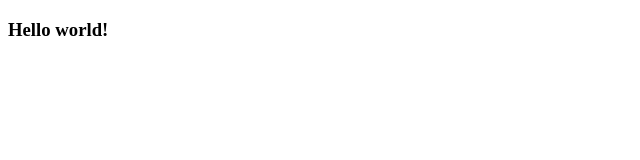
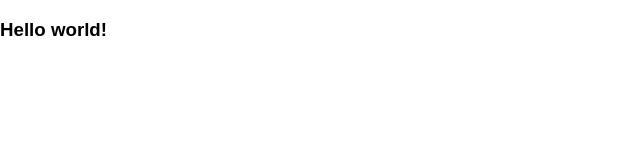
Before and after one commit to kimjoergensen/waddle, a React (Vite) app: page / in a window 1280 px wide. Shown: the top 160 px of the page, without its empty margins (0-640 px from the left). Built offline with nearby package versions, Linux system fonts and the light colour scheme.

Commit message:
added css-module support

```diff
--- a/client/App.tsx
+++ b/client/App.tsx
@@ -1,9 +1,13 @@
 import React from 'react'
 import ReactDOM from 'react-dom'
 
+import styles from './app.module.scss'
+
 export const App: React.FunctionComponent = props => {
   return (
-    <h3>Hello world!</h3>
+    <div className={styles.container}>
+      <h3>Hello world!</h3>
+    </div>
   )
 }
 
--- /dev/null
+++ b/client/app.module.scss
@@ -0,0 +1,32 @@
+#app > .container {
+  display: flex;
+  flex-flow: column nowrap;
+  height: 100vh;
+  max-height: 100vh;
+  width: 100vw;
+  max-width: 100vw;
+}
+
+:global {
+  html,
+  body {
+    margin: 0;
+    font-family: Arial, Helvetica, sans-serif;
+    font-size: 100%;
+    overflow: hidden;
+  }
+
+  a {
+    color: inherit;
+    text-decoration: none;
+    -webkit-tap-highlight-color: transparent;
+
+    &:hover {
+      color: inherit;
+    }
+
+    &:active {
+      color: inherit;
+    }
+  }
+}
--- a/package.json
+++ b/package.json
@@ -23,6 +23,8 @@
     "react-dom": "^17.0.2"
   },
   "devDependencies": {
+    "@parcel/transformer-sass": "^2.0.0-nightly.680",
+    "@types/css-modules": "^1.0.2",
     "@types/node": "^15.6.0",
     "@types/react": "^17.0.6",
     "@types/react-dom": "^17.0.5",
```
Also changed, not shown: 1 other file (tests, documents, lock files or other folders).
